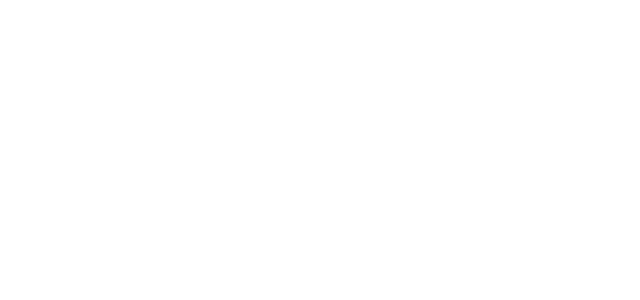
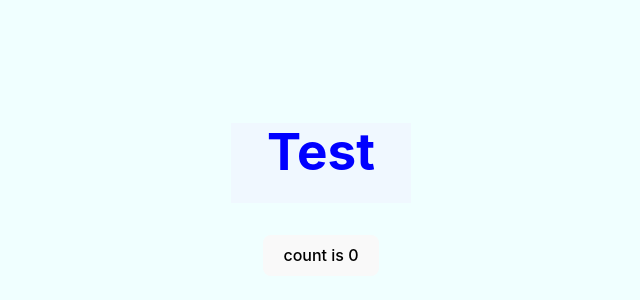
Before and after one commit to BlueDogChriss/finance-assistant-app, a React (Vite) app: page / in a window 1280 px wide. Shown: the part 202-502 px from the top of the page, without its empty margins (319-959 px from the left). Built offline with nearby package versions, Linux system fonts and the light colour scheme.

Commit message:
tested deployment usability

```diff
--- a/src/App.jsx
+++ b/src/App.jsx
@@ -1,33 +1,23 @@
-// import { useState } from 'react'
-// import reactLogo from './assets/react.svg'
-// import viteLogo from '/vite.svg'
+import { useState } from 'react'
 import './App.css'
+import Home from "./pages/Home/Home"
+import Loginas from "./pages/Login/Login"
 
 function App() {
-  // const [count, setCount] = useState(0)
+  const [count, setCount] = useState(0)
 
   return (
     <>
-      {/* <div>
-        <a href="https://vitejs.dev" target="_blank">
-          <img src={viteLogo} className="logo" alt="Vite logo" />
-        </a>
-        <a href="https://react.dev" target="_blank">
-          <img src={reactLogo} className="logo react" alt="React logo" />
-        </a>
+
+      <div>
+      <Home/>
       </div>
-      <h1>Vite + React</h1>
       <div className="card">
         <button onClick={() => setCount((count) => count + 1)}>
           count is {count}
         </button>
-        <p>
-          Edit <code>src/App.jsx</code> and save to test HMR
-        </p>
+
       </div>
-      <p className="read-the-docs">
-        Click on the Vite and React logos to learn more
-      </p> */}
     </>
   )
 }
--- /dev/null
+++ b/src/pages/Home/Home.css
@@ -0,0 +1,9 @@
+body{
+    background-color: azure;
+}
+.container{
+    height: 10vh;
+    width: auto;
+    color: blue;
+    background-color: aliceblue;
+}
--- /dev/null
+++ b/src/pages/Home/Home.jsx
@@ -0,0 +1,18 @@
+
+
+import './Home.css'
+
+function Home(){
+    return(
+        <>
+        <div className='container'>
+        <h1>Test </h1>
+
+        </div>
+        </>
+    )
+
+
+}
+
+export default Home;
--- /dev/null
+++ b/src/pages/Login/Login.css
@@ -0,0 +1,3 @@
+h1{
+    /* color: black; */
+}
--- /dev/null
+++ b/src/pages/Login/Login.jsx
@@ -0,0 +1,15 @@
+// import { useState, useEffect } from 'react';
+
+import './Login.css'
+
+function Login(){
+    return(
+        <>
+            <h1>Thi is Login</h1>
+        </>
+)
+
+
+}
+
+export default Login;
```
Also changed, not shown: src/pages/Register/Register.css (added), src/pages/Register/Register.jsx (added).
